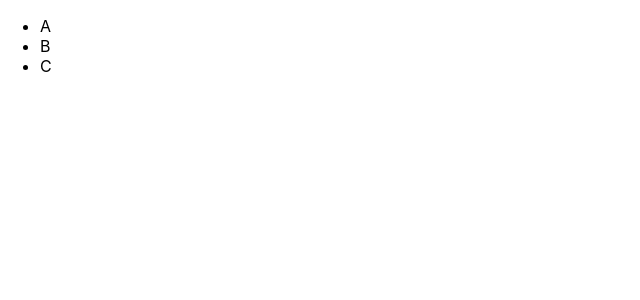
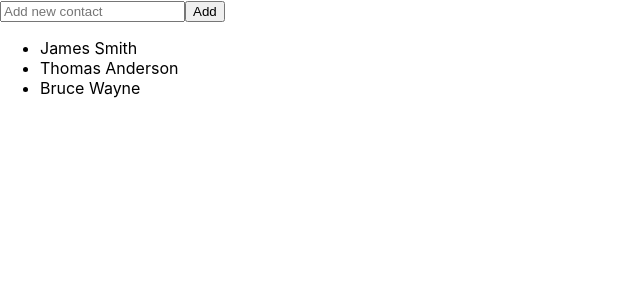
Before and after one commit to realonlytomd/react-solo-learn, a React (Create React App) app: page / in a window 1280 px wide. Shown: the top 300 px of the page, without its empty margins (0-640 px from the left). Built offline with nearby package versions, Linux system fonts and the light colour scheme.

Commit message:
updated with contact list

```diff
--- a/src/index.js
+++ b/src/index.js
@@ -48,19 +48,58 @@ const root = ReactDOM.createRoot(document.getElementById('root'));
 //   }
 
 //   return <form onSubmit={handleSubmit}>
-//     <input type="number" value={num} onChange={handleChange} />
+//     <input type ="number" value={num} onChange={handleChange} />
 //     <input type="submit" value="Add" />
 //     <p> Sum is {sum} </p>
 //   </form>;
 // }
 //
-function MyList(props) {
+function AddPersonForm(props) {
+  const [person, setPerson] = useState('');
+
+  function handleChange(e) {
+    setPerson(e.target.value);
+  }
+
+  function handleSubmit(e) {
+    if(person !== '') {
+      props.handleSubmit(person);
+      setPerson('');
+    }
+    e.preventDefault();
+  }
+  return (
+    <form onSubmit={handleSubmit}>
+      <input type="text"
+        placeholder="Add new contact"
+        onChange={handleChange}
+        value={person} />
+      <button type="submit">Add</button>
+    </form>
+  );
+}
+
+function PeopleList(props) {
   const arr = props.data;
   const listItems = arr.map((val, index) =>
-    <li key={index}>{val}</li>
+   <li key={index}>{val}</li>
+   );
+   return <ul>{listItems}</ul>;
+}
+
+function ContactManager(props) {
+  const [contacts, setContacts] = useState(props.data);
+
+  function addPerson(name) {
+    setContacts([...contacts, name]);
+  }
+
+  return (
+    <div>
+      <AddPersonForm handleSubmit={addPerson} />
+      <PeopleList data={contacts} />
+    </div>
   );
-  console.log("listItems: ", listItems);
-  return <ul>{listItems}</ul>;
 }
 // function component using useState and change handlers
 // function Converter() {
@@ -134,8 +173,8 @@ function MyList(props) {
 //     <Item name="Ice cream" price="24.00" />
 //   </div>
 // }
-const arr = ["A", "B", "C"];
-const el = <MyList data={arr} />;
+const contacts = ["James Smith", "Thomas Anderson", "Bruce Wayne"];
+const el = <ContactManager data={contacts} />;
 root.render(
   <React.StrictMode>
     {el}
```
